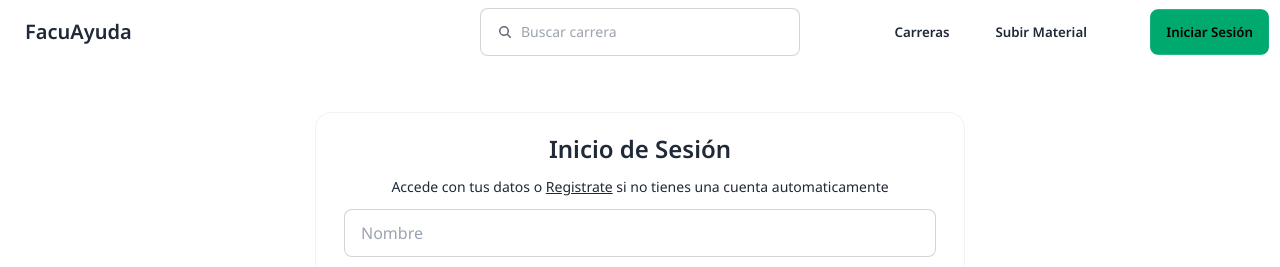
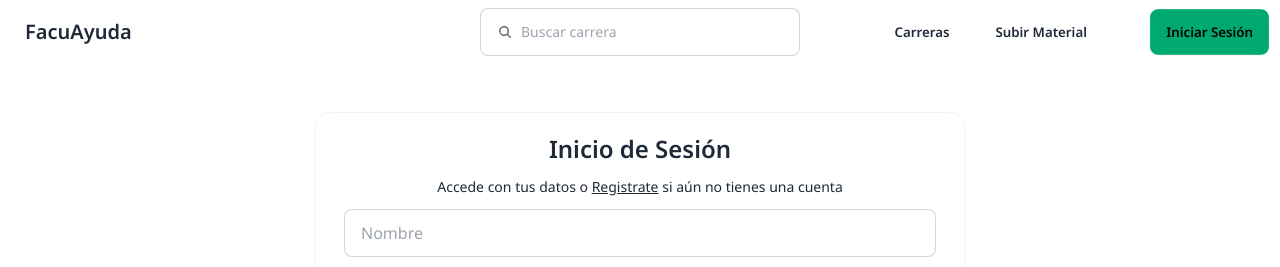
Before and after one commit to aleledesma/Facu-Ayuda---Frontend, a Next.js app: page /login in a window 1280 px wide. Shown: the top 267 px of the page. Built offline with nearby package versions, Linux system fonts and the light colour scheme.

Commit message:
chore: sub text on login page

```diff
--- a/src/app/login/page.tsx
+++ b/src/app/login/page.tsx
@@ -7,8 +7,8 @@ export default function Page() {
         Inicio de Sesión
       </h1>
       <p className="text-sm mb-3 text-center">
-        Accede con tus datos o <span className="link">Registrate</span> si no
-        tienes una cuenta automaticamente
+        Accede con tus datos o <span className="link">Registrate</span> si aún
+        no tienes una cuenta
       </p>
       <LoginForm />
     </div>
```
